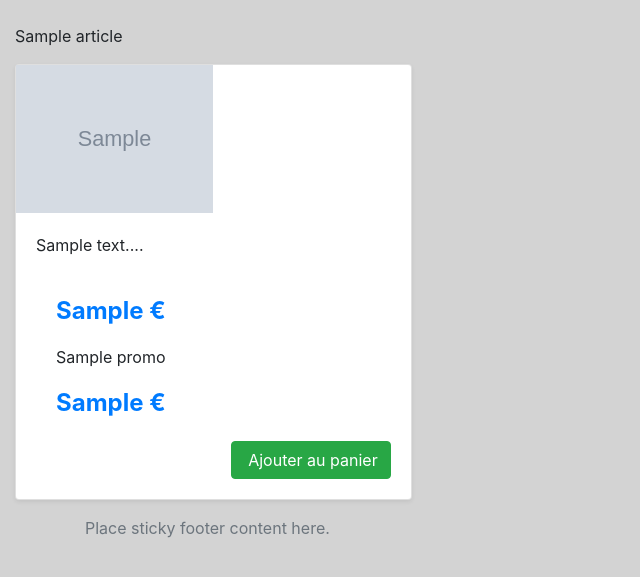
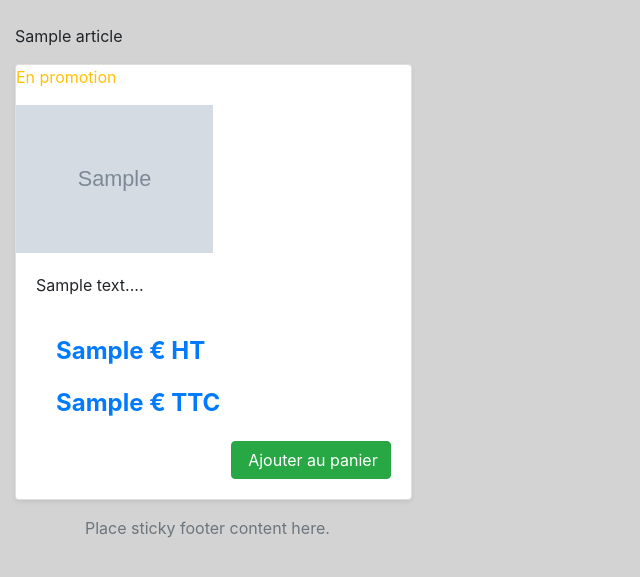
Before and after one commit to filali-abdelhalim/boutique_filali, a Symfony app: template templates/article/show.html.twig in a window 1280 px wide. Shown: the part 56-633 px from the top of the page, without its empty margins (0-640 px from the left). Run offline with Twig, Linux system fonts and the light colour scheme; the template is opened without the code that fills it: most values are stand-ins (such as "Sample title", 1, 10 or a date in 2020); grey boxes marked "Sample" are stand-in pictures; some libraries are stand-ins or nearby versions.

Commit message:
first commit

```diff
--- a/src/Controller/ArticleController.php
+++ b/src/Controller/ArticleController.php
@@ -88,8 +88,9 @@ class ArticleController extends AbstractController
                 ->add('prix_initial', MoneyType::class,
                 ["attr" => ["class" => "form-control"]])
 
-                ->add('promo', TextType::class,
-                ["attr" => ["class" => "form-control"]])
+                ->add('promo', CheckboxType::class,
+                ['label' => 'En promotion',
+                 'required' => false,])
 
                 ->add('prix_final', MoneyType::class,
                 ["attr" => ["class" => "form-control"]])
--- a/src/Entity/Article.php
+++ b/src/Entity/Article.php
@@ -39,7 +39,7 @@ class Article
     private $prix_initial;
 
     /**
-     * @ORM\Column(type="string",length=255,nullable=true)
+     * @ORM\Column(type="boolean")
      */
     private $promo;
 
--- a/src/Form/ArticleType.php
+++ b/src/Form/ArticleType.php
@@ -6,6 +6,7 @@ use App\Entity\Article;
 use Symfony\Component\Form\AbstractType;
 use Symfony\Component\Form\FormBuilderInterface;
 use Symfony\Component\OptionsResolver\OptionsResolver;
+use Symfony\Component\Form\Extension\Core\Type\CheckboxType;
 
 class ArticleType extends AbstractType
 {
@@ -14,7 +15,8 @@ class ArticleType extends AbstractType
         $builder
             ->add('nomArt')
             ->add('prix_initial')
-            ->add('promo')
+            ->add('promo', CheckboxType::class,
+             ['required' => false,])
             ->add('prix_final')
             ->add('description')
             ->add('image')
--- a/src/Repository/ArticleRepository.php
+++ b/src/Repository/ArticleRepository.php
@@ -34,15 +34,15 @@ class ArticleRepository extends ServiceEntityRepository
                 ->setParameter('categories', $categories);
         }
         if ($min !== null) {
-            $qb->andWhere('p.prix_initial >= :min')
+            $qb->andWhere('p.prix_final >= :min')
                 ->setParameter('min', $min);
         }
         if ($max !== null) {
-            $qb->andWhere('p.prix_initial <= :max')
+            $qb->andWhere('p.prix_final <= :max')
                 ->setParameter('max', $max);
         }
         if ($promo !== false) {
-            $qb->andWhere('p.promo  :promo')
+            $qb->andWhere('p.promo = ?1')
                 ->setParameter('promo', $promo);
         }
         $query = $qb->getQuery();
--- a/templates/article/edit.html.twig
+++ b/templates/article/edit.html.twig
@@ -16,7 +16,9 @@
 
     {{ form_start(form) }}
 
-    {# {{ include('article/index.html.twig') }} #}
+
+
+    {# {{ include('article/ajouter.html.twig') }} #}
     <button class="btn btn-primary">
         Valider
     </button>
--- a/templates/article/show.html.twig
+++ b/templates/article/show.html.twig
@@ -8,13 +8,16 @@
   <div class="col-md-4">
         <p class="card-text"> {{article.NomArt}} </p>
             <div class="card mb-3 shadow-sm">
+             {% if article.Promo %}
+                        <p class="text card-text text-warning">En promotion </p>
+             {% endif %}
                     <img src="{{ article.Image }}" class="d-block w-50 h-50" alt="{{article.NomArt}}">
                 <div class="card-body">
                     <p class="card-text">{{ article.Description|slice(0, 50) }}...</p>
                     <div class="card-body">
-                        <p class="card-text text-primary" style="font-weight: bold; font-size: 1.5rem;">{{ article.PrixInitial }} € </p>
-                        <p class="card-text">{{ article.Promo }} </p>
-                        <p class="card-text text-primary" style="font-weight: bold; font-size: 1.5rem;">{{ article.PrixFinal }} € </p>
+                        <p class="card-text text-primary" style="font-weight: bold; font-size: 1.5rem;">{{ article.PrixInitial }} € HT </p>
+
+                        <p class="card-text text-primary" style="font-weight: bold; font-size: 1.5rem;">{{ article.PrixFinal }} € TTC </p>
 
                     </div>
                     <a href="{{ path('caddy_add', {"id": article.id}) }}" class="btn btn-success float-right"><i class="fas fa-shopping-cart mr-1"></i> Ajouter au panier </a>
```
Also changed, not shown: templates/article/affiche.html.twig (+7 -3 lines).
